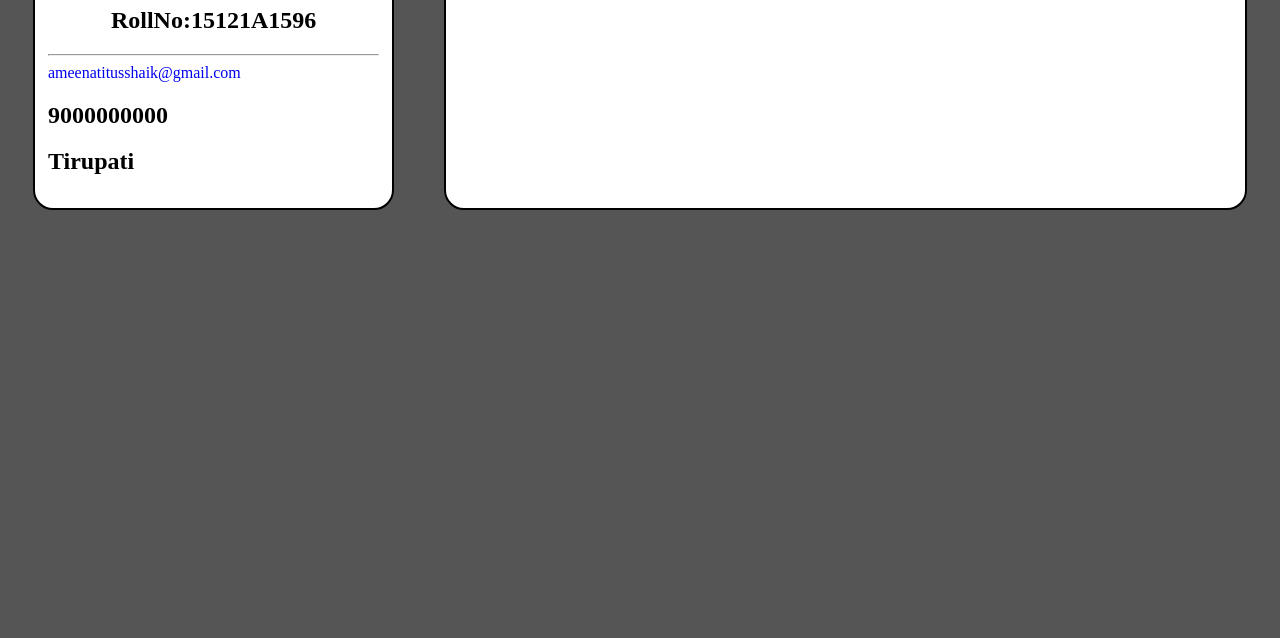
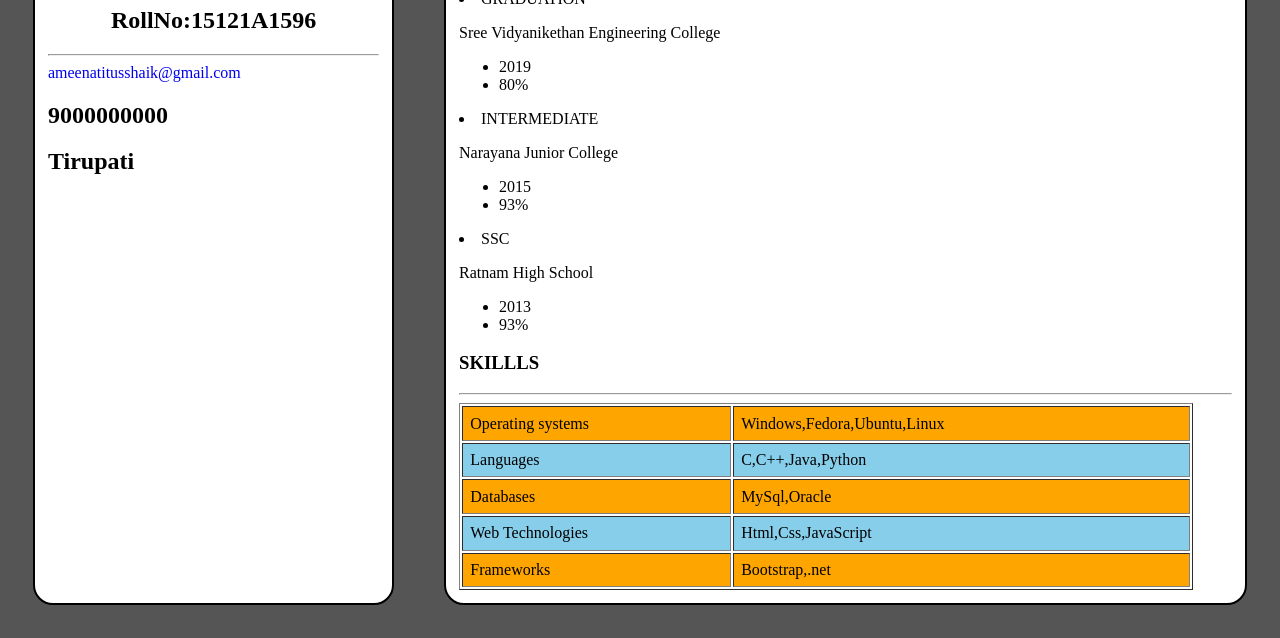
Before and after one commit to AmeenaShaik-96/resumee, a plain HTML site: page index.html in a window 1280 px wide. Shown: the part 223-861 px from the top of the page. Before the commit the page ends 800 px from the top, so only its background shows below. Drawn offline with Linux system fonts and the light colour scheme.

Commit message:
project completed

```diff
--- a/data.json
+++ b/data.json
@@ -18,5 +18,27 @@
               "school":"Sree Vidyanikethan Engineering College",
               "data":["2019","80%"]
             }
-            ]
+        ],
+        "skills":[
+          {
+            "name":"Operating systems",
+            "info":["Windows","Fedora","Ubuntu","Linux"]
+          },
+          {
+            "name":"Languages",
+            "info":["C","C++","Java","Python"]
+          },
+          {
+            "name":"Databases",
+            "info":["MySql","Oracle"]
+          },
+          {
+            "name":"Web Technologies",
+            "info":["Html","Css","JavaScript"]
+          },
+          {
+            "name":"Frameworks",
+            "info":["Bootstrap",".net"]
+          }
+      ]
 }
--- a/index.css
+++ b/index.css
@@ -39,6 +39,18 @@ h1,#roll{
 }
 a{
   text-decoration: none;
+}
+table{
+  width: 95%;
+}
+td{
+  padding: 1%;
+}
+tr:nth-child(even){
+  background: skyblue;
+}
+tr:nth-child(odd){
+  background: orange;
 }
 @media only screen and (min-width:320px) and (max-width:480px)
 {
--- a/main.js
+++ b/main.js
@@ -13,6 +13,8 @@ loadJSON("data.json",function(text){
   let data=JSON.parse(text);
   console.log(data);
   career(data.career);
+  education(data.education);
+  skills(data.skills);
 })
 var right=document.querySelector(".content");
 function career(car){
@@ -32,4 +34,37 @@ function education(edu){
   right.appendChild(h3);
   var hr=document.createElement("hr");
   right.appendChild(hr);
+  var u1=document.createElement("u1");
+  right.appendChild(u1);
+  for(var i=edu.length-1;i>=0;i--){
+    console.log(edu[i].degree);
+    var li=document.createElement("li");
+    li.textContent=edu[i].degree;
+    u1.appendChild(li);
+    var p=document.createElement("p");
+    p.textContent=edu[i].school;
+    li.appendChild(p);
+    var ul1=document.createElement("ul");
+    u1.appendChild(ul1);
+    for(var j=0;j<edu[i].data.length;j++){
+      var li1=document.createElement("li");
+      li1.textContent=edu[i].data[j];
+      ul1.appendChild(li1);
+    }
+  }
 }
+function skills(skill){
+  var h3=document.createElement("h3");
+  h3.textContent="SKILLLS";
+  right.appendChild(h3);
+  var hr=document.createElement("hr");
+  right.appendChild(hr);
+  var table=document.createElement("table");
+  table.border="1";
+  right.appendChild(table);
+  let row="";
+  for(var i=0;i<skill.length;i++){
+    row+="<tr><td>"+skill[i].name+"</td><td>"+skill[i].info+"</td></tr>";
+  }
+  table.innerHTML=row;
+}
```
